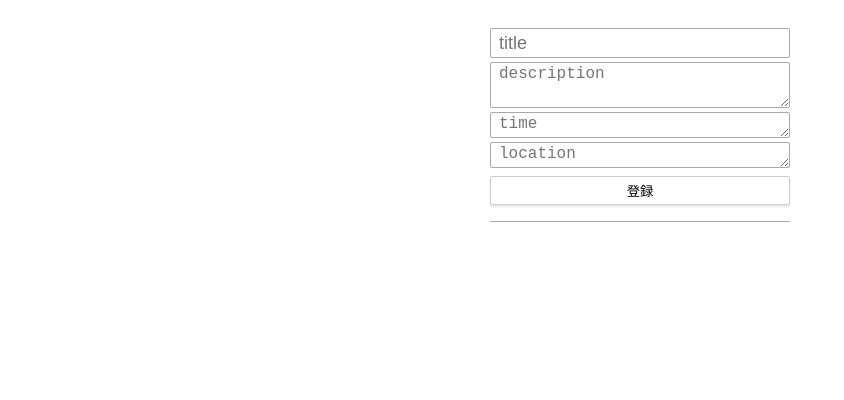
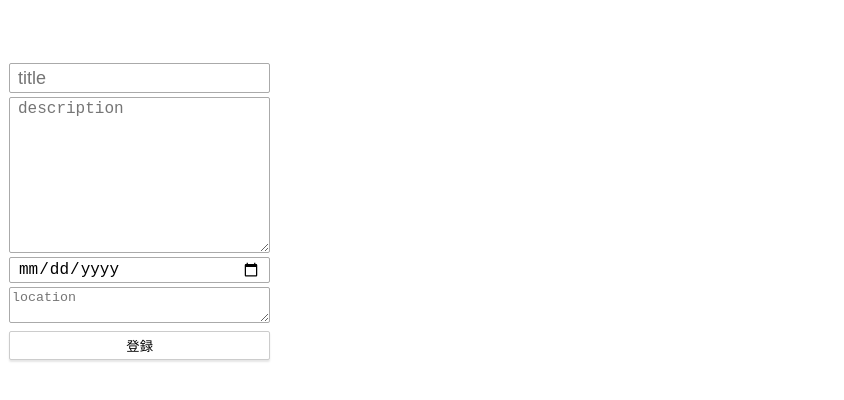
Before and after one commit to MakiMatsu/my-log, a React (Create React App) app: page / in a window 1280 px wide. Shown: the top 400 px of the page, without its empty margins (0-844 px from the left). Built offline with nearby package versions, Linux system fonts and the light colour scheme.

Commit message:
✨レイアウト調整

```diff
--- a/src/App.css
+++ b/src/App.css
@@ -1,23 +1,34 @@
 .App {
   width: 800px;
-  margin: 20px auto;
+  margin: 5px;
   display: flex;
-  flex-direction: column;
+  flex-direction: row;
+  top: 0px;
   justify-content: center;
   align-items: center;
 }
-
+.App-data {
+  display: flex;
+  flex-direction: column;
+  flex-wrap: wrap;
+  width: 800px;
+  height: 600px;
+  margin: 8px 4px;
+  padding-bottom: 16px;
+}
 .App-form {
   display: flex;
+  justify-content: flex-start;
   flex-direction: column;
-  width: 300px;
+  width: 400px;
+  height: 500px;
   margin: 8px 4px;
   padding-bottom: 16px;
-  border-bottom: 1px solid #aaa;
 }
 
 .App-form > :nth-child(1) {
   display: flex;
+  justify-content: flex-start;
   flex-direction: column;
 }
 
@@ -42,13 +53,13 @@
 .App-form > :nth-child(1) > :nth-child(2) {
   margin-top: 4px;
   font-size: 16px;
-  height: 40px;
+  height: 150px;
   padding: 2px 8px;
 }
 
-.App-form > :nth-child(1) > :nth-child(3),
-:nth-child(4) {
+.App-form > :nth-child(1) > :nth-child(3) {
   margin-top: 4px;
+  margin-bottom: 4px;
   font-size: 16px;
   height: 20px;
   padding: 2px 8px;
--- a/src/App.js
+++ b/src/App.js
@@ -89,9 +89,10 @@ class App extends Component {
           }}
         >
           <div>
+            {/* <label>To Do List</label> */}
             <input id="title" placeholder="title" />
             <textarea id="description" placeholder="description" />
-            <textarea id="time" placeholder="time" />
+            <input type="date" id="time" placeholder="time" />
             <textarea id="location" placeholder="location" />
           </div>
           <div>
@@ -99,7 +100,7 @@ class App extends Component {
           </div>
         </form>
         {/* todoコンポーネントの作成 */}
-        <div>
+        <div className="App-data">
           {this.state.todoList.map((todo, i) => (
             <ToDoListItem
               key={todo.id}
--- a/src/ToDoListItem.css
+++ b/src/ToDoListItem.css
@@ -14,6 +14,9 @@
   border-bottom: 1px solid #333;
   text-align: left;
   padding: 4px 8px;
+}
+.ToDoListItem-time {
+  margin-bottom: 4px;
 }
 
 .ToDoListItem-description {
```
